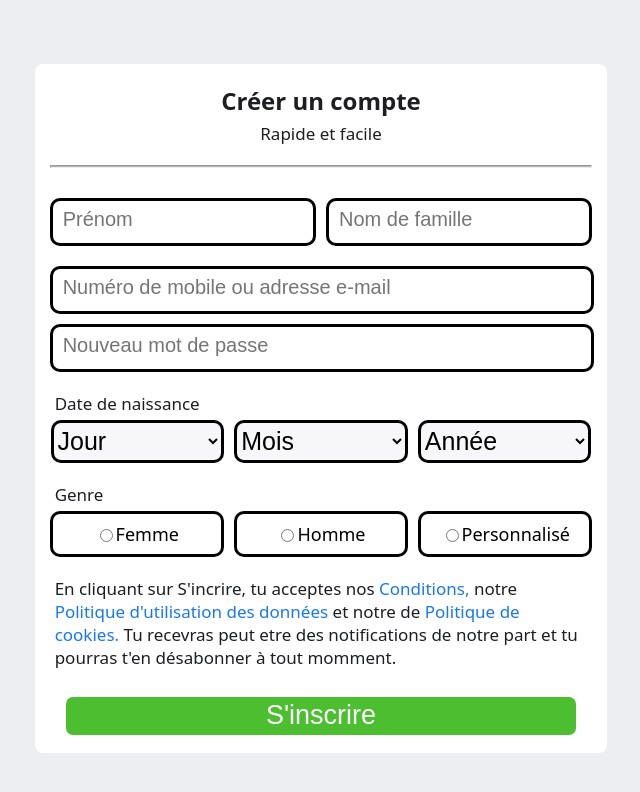
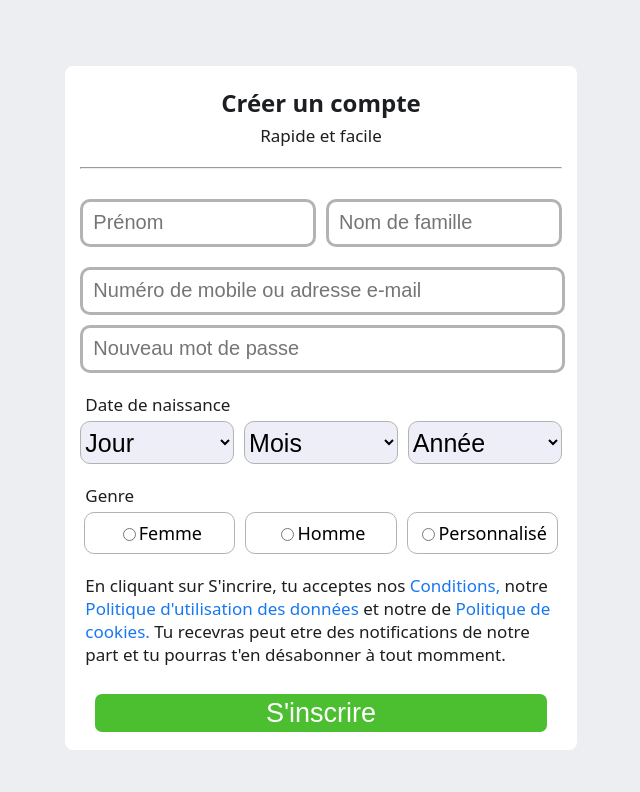
Before and after one commit to Sultan9463/Facebook_SignUp_Page, a plain HTML site: page index.html in a window 1280 px wide. Shown: the whole page, without its empty margins (327-967 px from the left). Drawn offline with Linux system fonts and the light colour scheme.

Commit message:
modification

```diff
--- a/style.css
+++ b/style.css
@@ -18,7 +18,7 @@ h2, p{
     margin: 5px;
 }
 .entete{
-    width: 53%;
+    width: 47%;
     padding: 15px;
     background-color: white;
     border-radius: 8px;
@@ -33,8 +33,6 @@ h2, p{
     color: #1c1e21;
 }
 hr{
-    background-color: #B3B3B3;
-    height: 1px;
     margin-top: 20px;
 }
 .inscription{
@@ -42,6 +40,11 @@ hr{
     gap: 10px;
     margin-top: 30px;
 }
+
+input{
+    font-size: 19px;
+}
+
 ::placeholder{
     font-size: 20px;
     background-color: white;
@@ -52,6 +55,8 @@ hr{
     border: solid;
     border-radius: 10px;
     padding-left: 10px;
+    border-color: #B3B3B3;
+    outline-color: black;
 }
 
 .adresse{
@@ -67,6 +72,8 @@ hr{
     border: solid;
     border-radius: 10px;
     padding-left: 10px;
+    border-color: #B3B3B3;
+    outline-color: black;
 }
 .date{
     text-align: start;
@@ -75,10 +82,12 @@ hr{
 select{
     width: 32%;
     height: 43px;
-    border: solid;
+    border: solid none;
     border-radius: 10px;
-    background-color: #F7F7F9;
+    background-color: #eeeef8;
     font-size: 25px;
+    border-color: #B3B3B3;
+    outline-color: black;
 }
 .jour{
     display: flex;
@@ -90,11 +99,12 @@ select{
     justify-content: center;
     align-items: center;
     width: 31%;
-    border: solid;
+    border: 1px solid;
     height: 40px;
     font-size: 18px;
     border-radius: 10px;
-
+    border-color: #B3B3B3;
+    outline-color: black;
 }
 .genre{
     display: flex;
@@ -159,6 +169,17 @@ a{
     }
 }
 
+
+@media (max-width: 375px){
+    .femme{
+    display: flex;
+    justify-content: start;
+    align-items: center;
+    width: 170px;
+    }
+
+}
+
 @media (max-width: 320px){
     .femme{
     display: flex;
```
